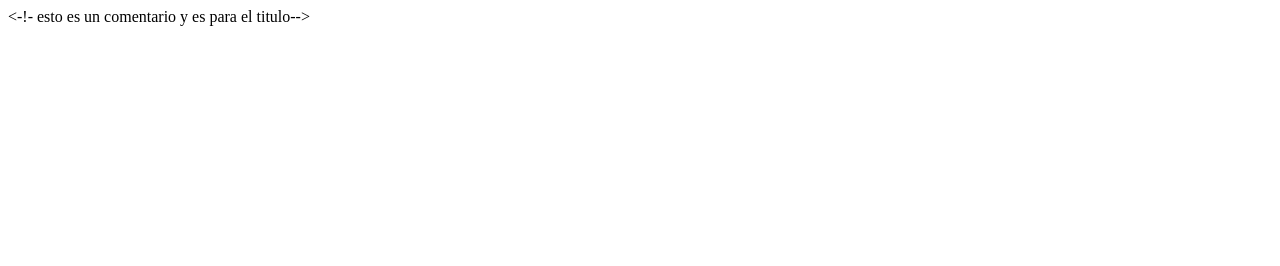
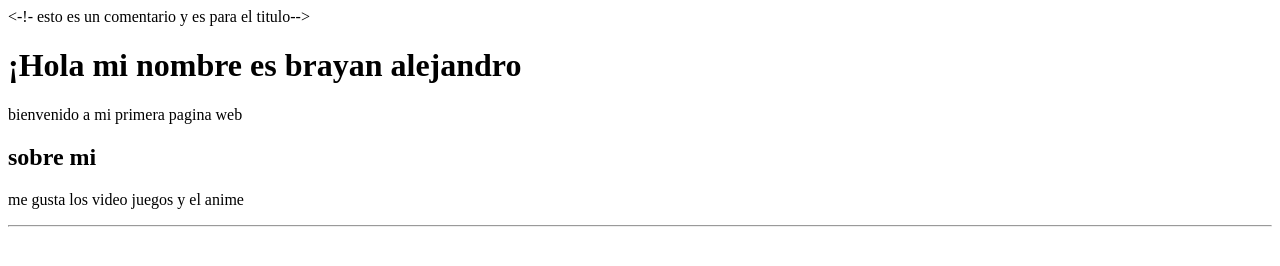
Before and after one commit to Brayan-Alejandro1705/miprimerapaginaweb, a plain HTML site: page index.html in a window 1280 px wide. Drawn offline with Linux system fonts and the light colour scheme.

Commit message:
agregar encabezados y parrafos

```diff
--- a/index.html
+++ b/index.html
@@ -7,6 +7,12 @@
     <title>mi pagina personal</title>
 </head>
 <body>
+    <h1>¡Hola mi nombre es brayan alejandro</h1>
+    <p> bienvenido a mi primera pagina web</p>
+    <h2>sobre mi</h2>
+    <p>me gusta los video juegos y el anime</p>
+    <hr>
+    <br>
 
 </body>
 </html>
```
